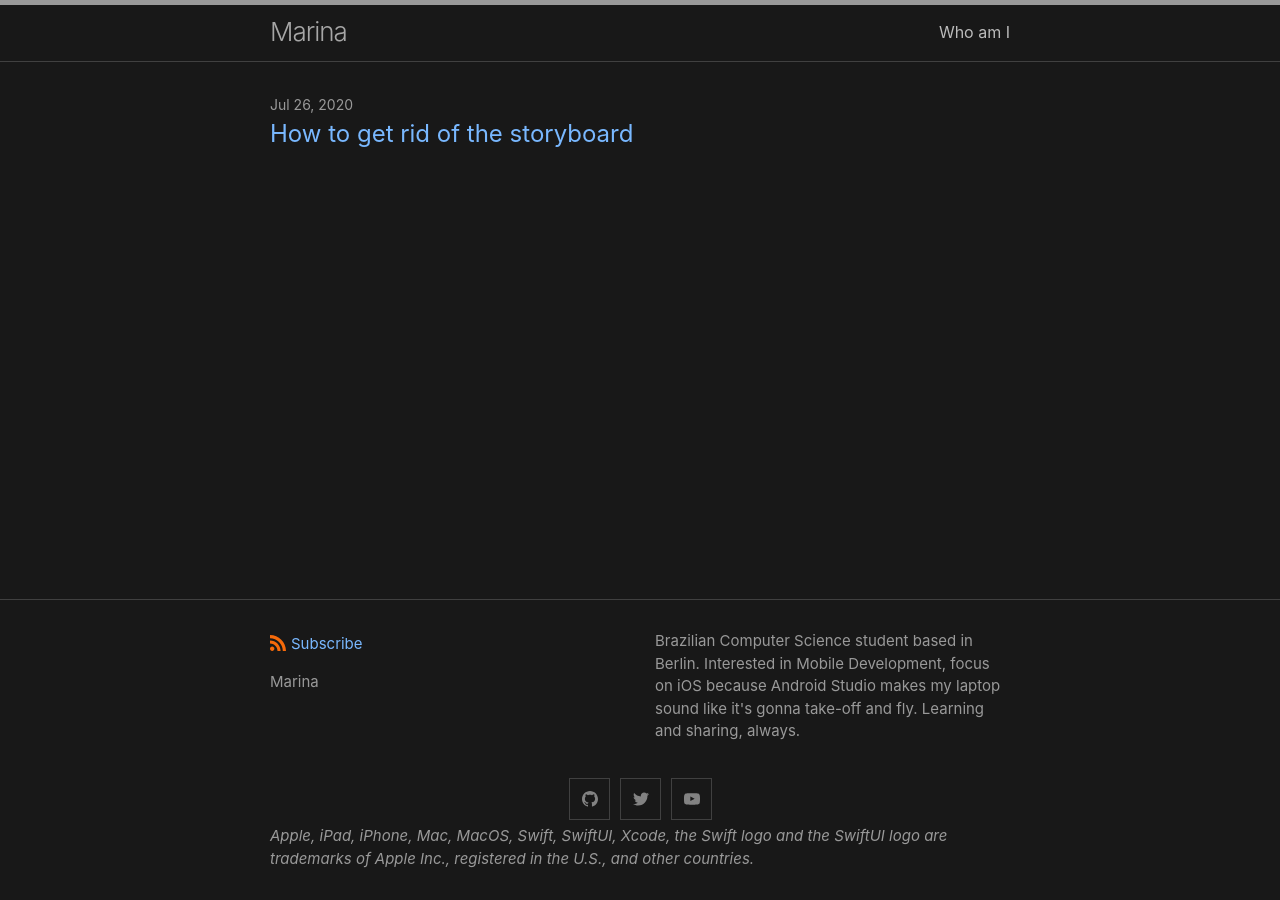
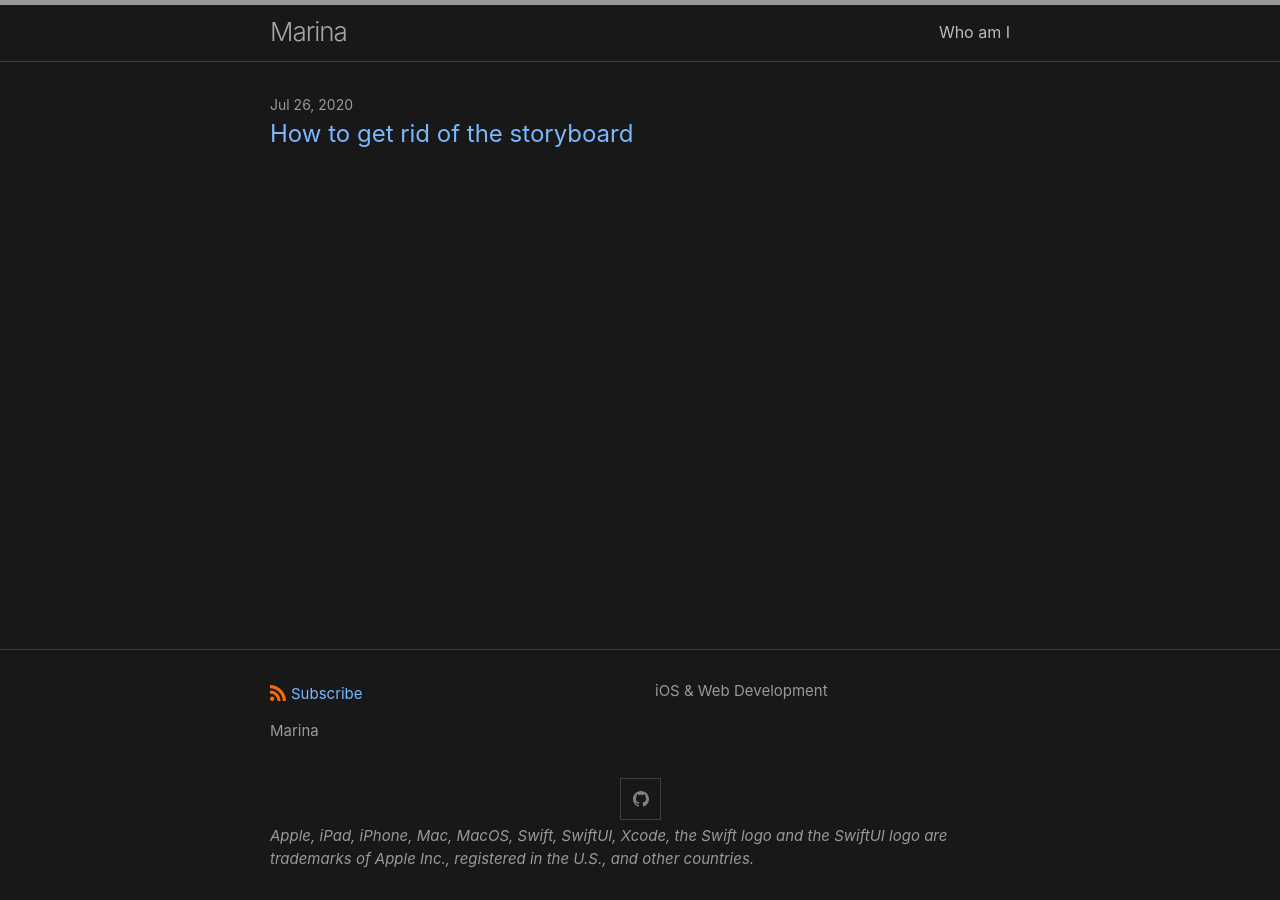
Before and after one commit to MarinaBSA/MarinaBSA.github.io, a Jekyll site: the page built from index.md, in a window 1280 px wide. Built offline with Jekyll 4.4.1, drawn with Linux system fonts in a browser that asks for light colours.

Commit message:
Update _config.yml

```diff
--- a/_config.yml
+++ b/_config.yml
@@ -3,9 +3,7 @@ author:
   name: Marina
   #email: marinacompsci@outlook.com
 description: > # this means to ignore newlines until "show_excerpts:"
-  Brazilian Computer Science student based in Berlin.
-  Interested in Mobile Development, focus on iOS because Android Studio makes my laptop sound like it's gonna take-off and fly.
-  Learning and sharing, always.
+  iOS & Web Development
 url: "https://marinacompsci.github.io"
 show_excerpts: false # set to true to show excerpts on the homepage
 
@@ -16,7 +14,7 @@ minima:
   date_format: "%b %-d, %Y"
   # generate social links in footer
   social_links:
-    twitter: Marinacompsci
+    # twitter: Marinacompsci
     github:  Marinacompsci
     #devto: jekyll
     #dribbble: jekyll
@@ -26,8 +24,8 @@ minima:
     # linkedin: jekyll
     # pinterest: jekyll
     # youtube: jekyll
-    youtube_channel: UC0rxutUZmYp3ThQGsGg7Hgw
-    youtube_channel_name: marinacompsci
+    # youtube_channel: UC0rxutUZmYp3ThQGsGg7Hgw
+    # youtube_channel_name: marinacompsci
     # telegram: jekyll
     # googleplus: +jekyll
     # microdotblog: jekyll
```
